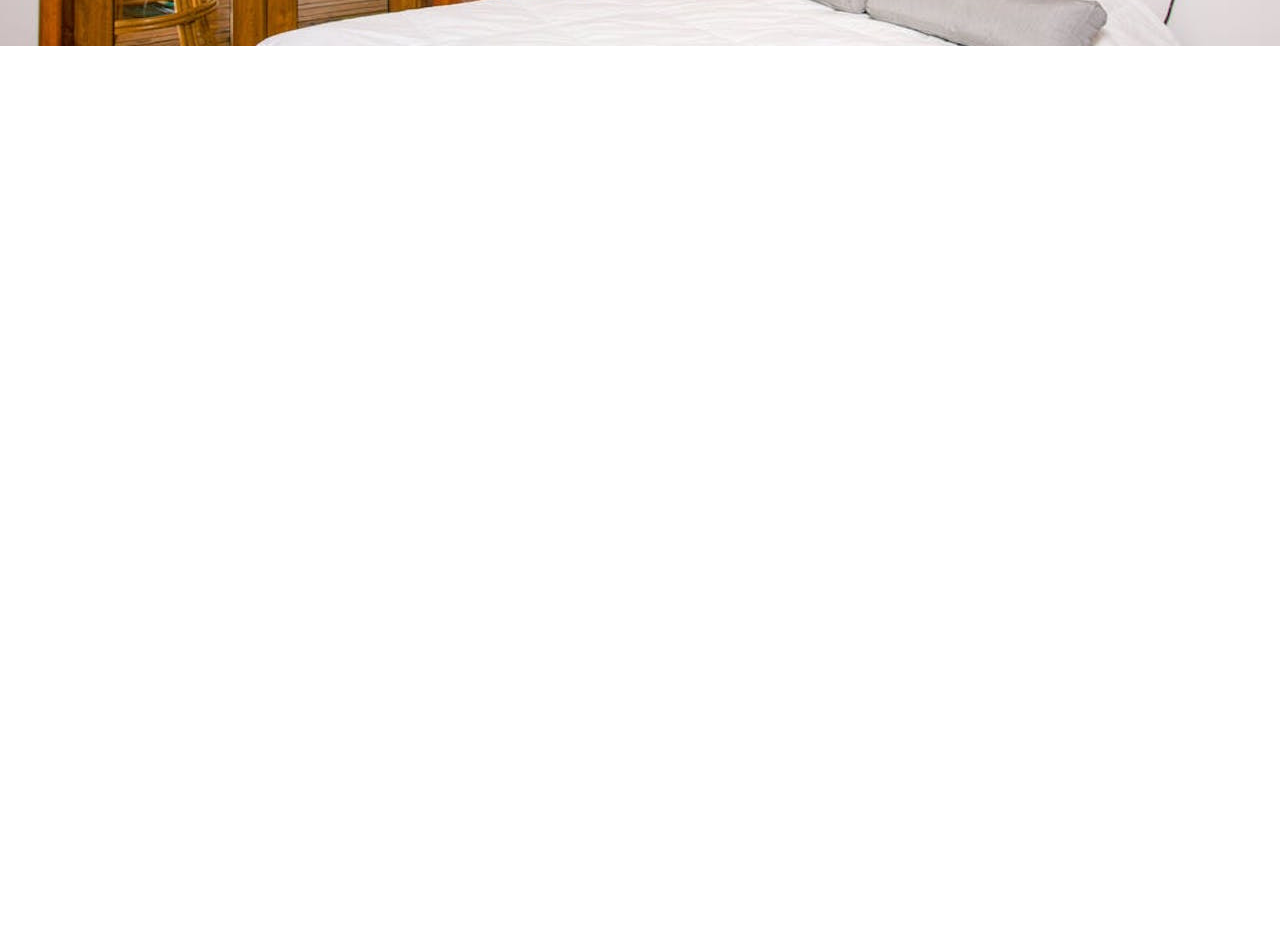
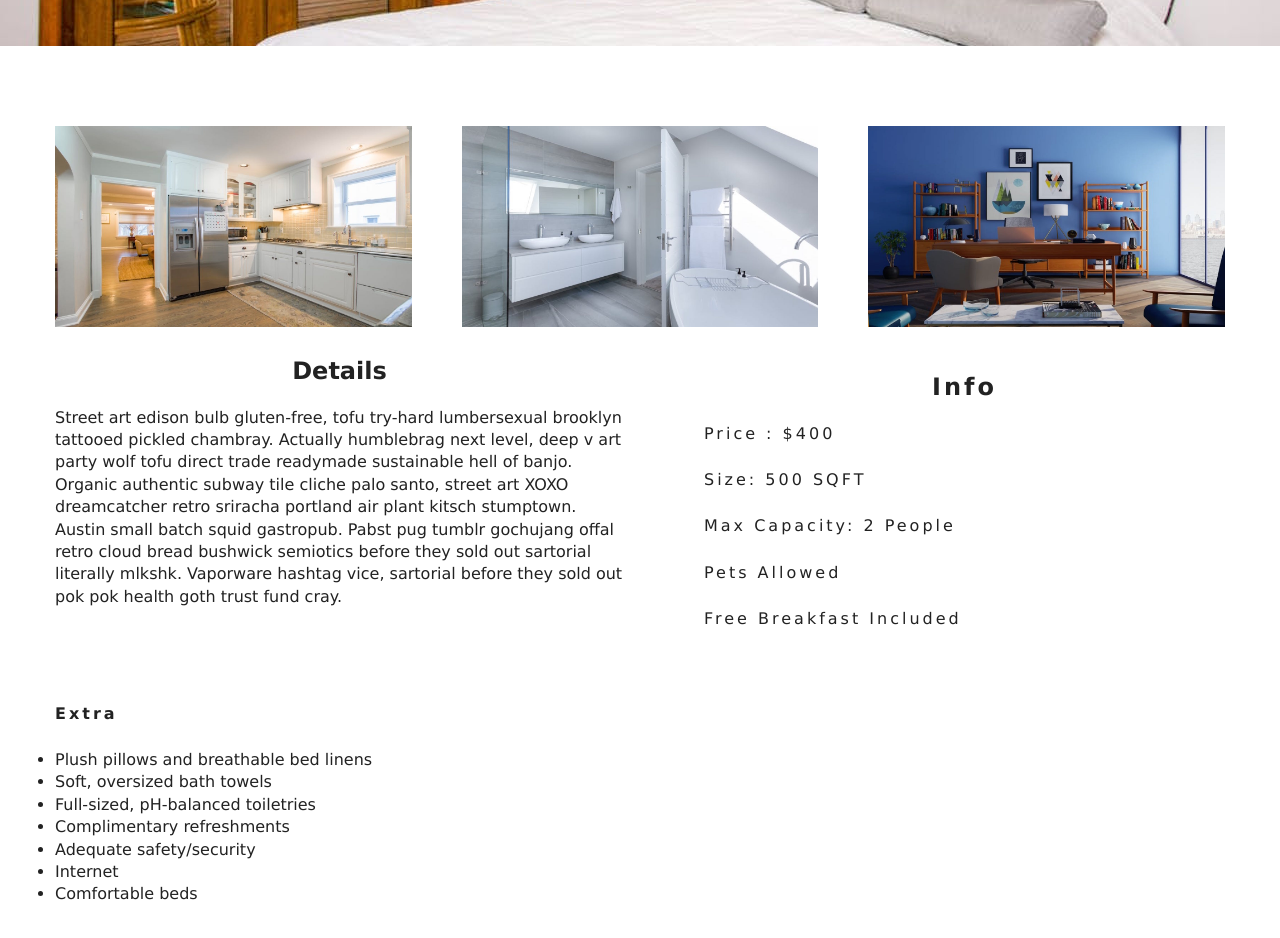
Before and after one commit to tam135/Beach-getaway, a React (Create React App) app: page /rooms/double-deluxe in a window 1280 px wide. Shown: the part 500-1438 px from the top of the page. Before the commit the page ends 800 px from the top, so only its background shows below. Built offline with nearby package versions, Linux system fonts and the light colour scheme.

Commit message:
Finished single room page with pictures and extras

```diff
--- a/src/pages/SingleRoom.js
+++ b/src/pages/SingleRoom.js
@@ -32,15 +32,48 @@
             </div>
         }
 
-        const { name, description, capacity, size, price, extras, breakfast, images } = room
+        const { name, description, capacity, size, price, extras, breakfast, images, pets } = room
+        const [mainImg, ...defaultImg] = images;
         return (
-            <StyledHero img={images[0]}>
+            <>
+                <StyledHero img={mainImg || this.state.defaultBcg}>
                     <Banner title={`${name} room`}>
                         <Link to='/rooms' className='btn-primary'>
                             back to rooms
                         </Link>
                     </Banner>
                 </StyledHero>
+
+                <section className='single-room'>
+                    <div className="single-room-images">
+                        {defaultImg.map((item, index) => {
+                            return <img key={index} src={item} alt={name}/>
+                        })}
+                    </div>
+                    <div className="single-room-info">
+                        <article className="descr">
+                            <h3>Details</h3>
+                            <p>{description}</p>
+                        </article>
+                        <article className="info">
+                            <h3>Info</h3>
+                            <h6>Price : ${price}</h6>
+                            <h6>Size: {size} SQFT</h6>
+                            <h6>Max capacity: {capacity > 1 ? `${capacity} people` : `${capacity} person `}</h6>
+                            <h6>{pets ? 'pets allowed' : 'no pets allowed'}</h6>
+                            <h6>{breakfast && 'free breakfast included'}</h6>
+                        </article>
+                    </div>
+                </section>
+                <section className="room-extras">
+                    <h6>extra</h6>
+                    <ul className="extra">
+                        {extras.map((extra, index) => {
+                            return <li key={index}>{extra}</li>
+                        })}
+                    </ul>
+                </section>
+            </>
         )
     }
 }
```
Lines whose indentation alone changed are shown as unchanged.
